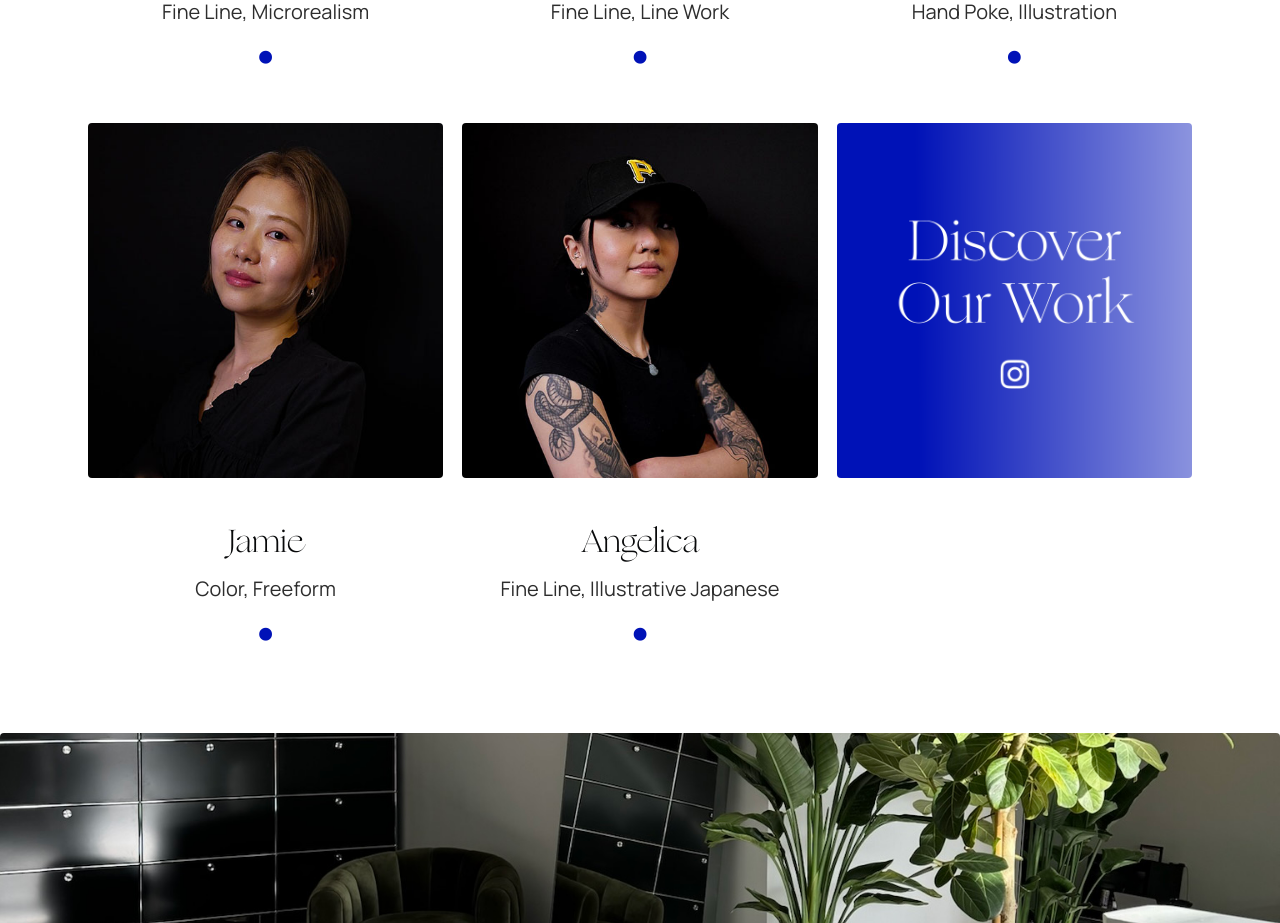
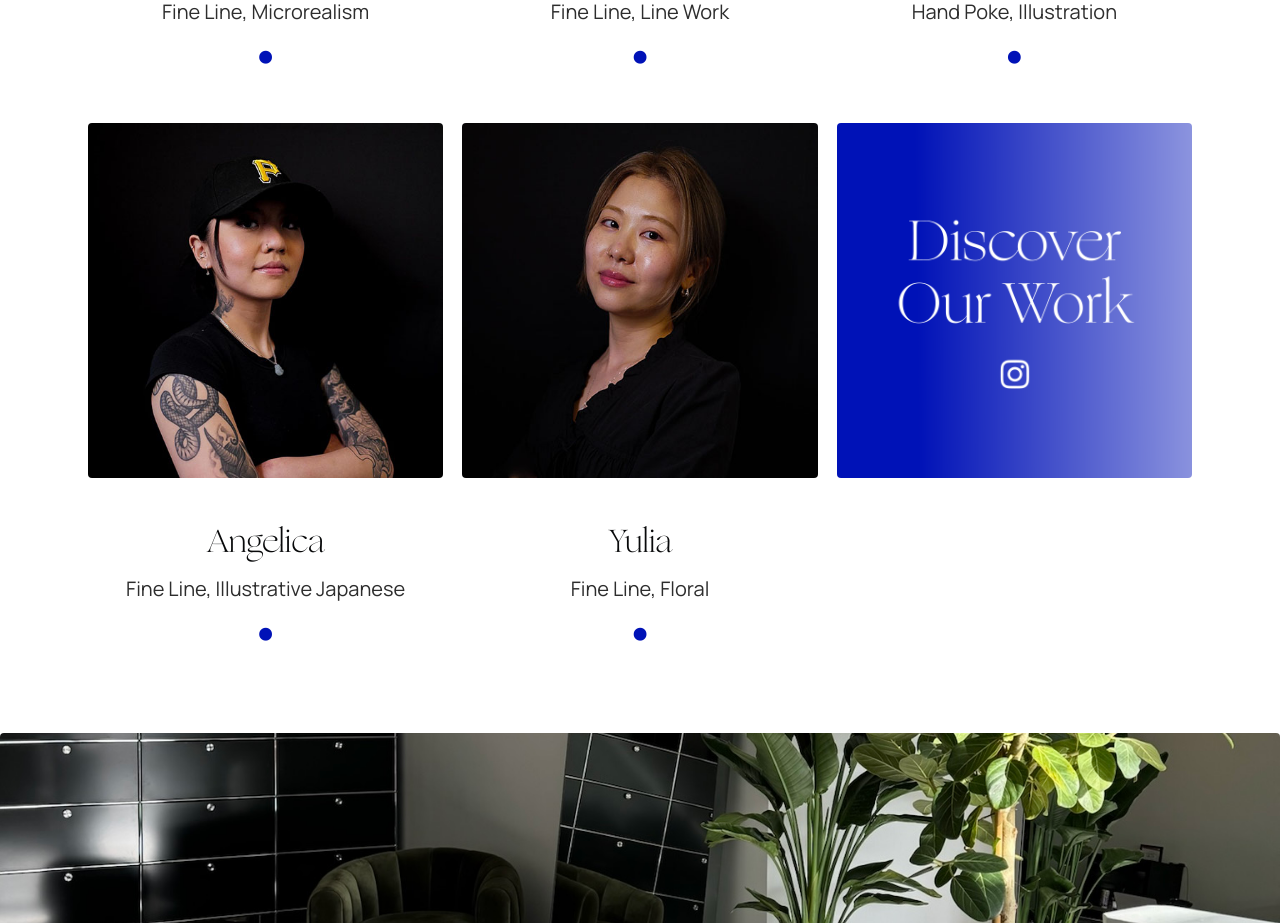
Before and after one commit to gwang1210/tattooWebsite, a plain HTML site: page index.html in a window 1280 px wide. Shown: the part 2260-3183 px from the top of the page. Drawn offline with Linux system fonts and the light colour scheme.

Commit message:
Added Yulia info

```diff
--- a/index.html
+++ b/index.html
@@ -227,28 +227,6 @@
                         </div>
                         <!-- Image 4 -->
                         <div class='cs-item'>
-                            <a class="cs-item" target=”_blank” href="https://www.instagram.com/linebyjamie/">
-                                <picture class="cs-picture">
-                                    <source media="(max-width: 600px)" srcset="Images/jamie.JPG">
-                                    <source media="(min-width: 601px)" srcset="Images/jamie.JPG">
-                                    <img aria-hidden="true" loading="lazy" decoding="async" src="Images/jamie.JPG" alt="Jamie Tattoo" width="346" height="346">
-                                </picture>
-                                <!-- Hover Box -->
-                                <div class="cs-hover-box">
-                                    <picture class="cs-icon">
-                                        <img loading="lazy" decoding="async" src="Images/monogramBlack.svg" alt="magpie ink studio monogram" width="20" height="20" aria-hidden="true">
-                                    </picture>
-                                    <p class="cs-hover-box-text">
-                                        VIEW PORTFOLIO
-                                    </p>
-                                </div>
-                            </a>
-                            <h3 class="cs-subtitle">Jamie</h3>
-                            <p class="cs-text">Color, Freeform</p>
-                            <p class="cs-text magpie-dot" >&#183;</p>
-                        </div>
-                        <!-- Image 5 -->
-                        <div class='cs-item'>
                             <a class="cs-item" target=”_blank” href="https://www.instagram.com/sweet.on.skin/">
                                 <picture class="cs-picture">
                                     <source media="(max-width: 600px)" srcset="Images/angelica.JPG">
@@ -267,6 +245,28 @@
                             </a>
                             <h3 class="cs-subtitle">Angelica</h3>
                             <p class="cs-text">Fine Line, Illustrative Japanese</p>
+                            <p class="cs-text magpie-dot" >&#183;</p>
+                        </div>
+                        <!-- Image 5 -->
+                        <div class='cs-item'>
+                            <a class="cs-item" target=”_blank” href="https://www.instagram.com/iguana_tattoo_ch/">
+                                <picture class="cs-picture">
+                                    <source media="(max-width: 600px)" srcset="Images/jamie.JPG">
+                                    <source media="(min-width: 601px)" srcset="Images/jamie.JPG">
+                                    <img aria-hidden="true" loading="lazy" decoding="async" src="Images/yulia.JPG" alt="Tattoo Yulia Kononenko" width="346" height="346">
+                                </picture>
+                                <!-- Hover Box -->
+                                <div class="cs-hover-box">
+                                    <picture class="cs-icon">
+                                        <img loading="lazy" decoding="async" src="Images/monogramBlack.svg" alt="magpie ink studio monogram" width="20" height="20" aria-hidden="true">
+                                    </picture>
+                                    <p class="cs-hover-box-text">
+                                        VIEW PORTFOLIO
+                                    </p>
+                                </div>
+                            </a>
+                            <h3 class="cs-subtitle">Yulia</h3>
+                            <p class="cs-text">Fine Line, Floral</p>
                             <p class="cs-text magpie-dot" >&#183;</p>
                         </div>
                         <!-- Image 6 -->
```
